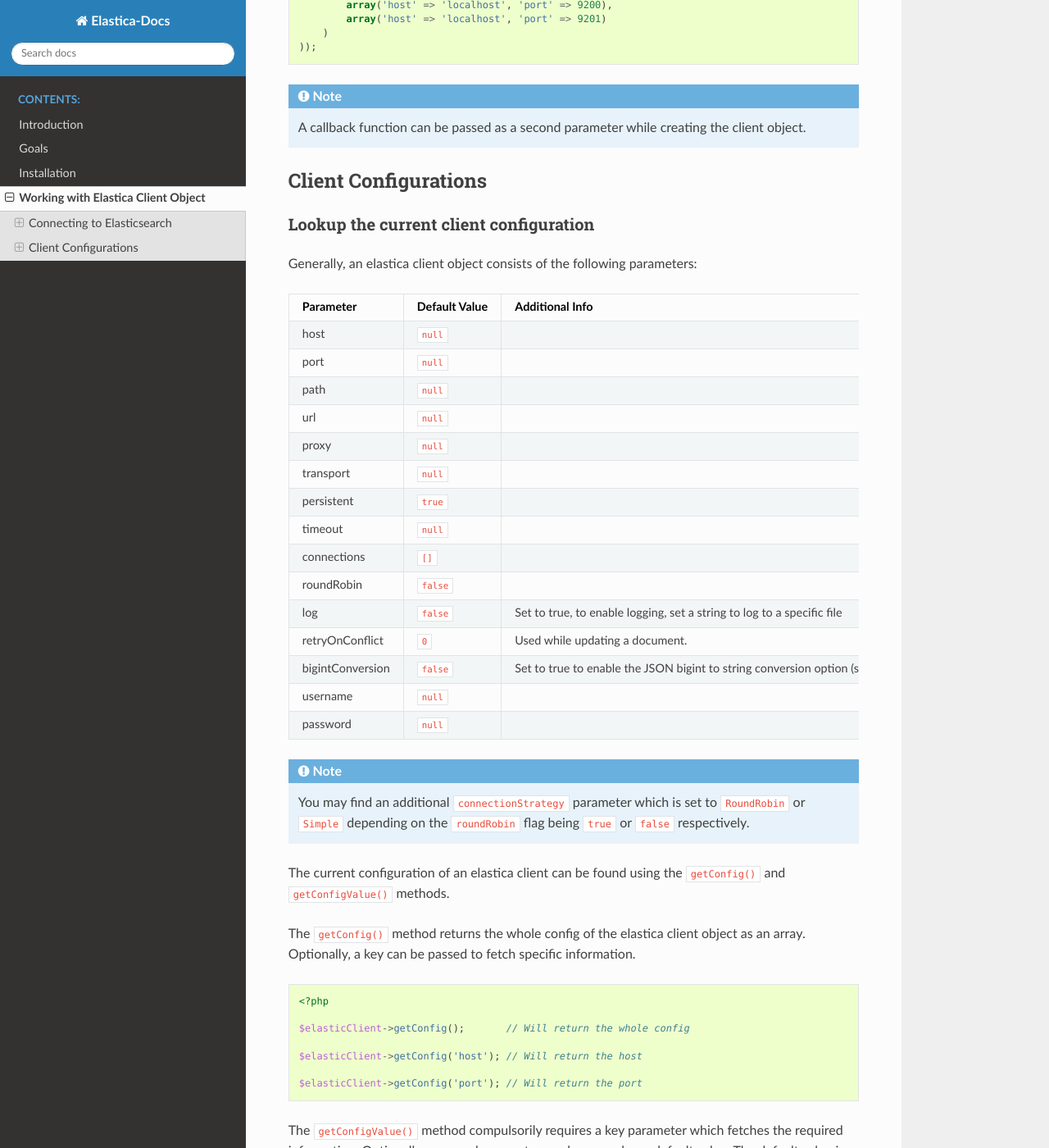
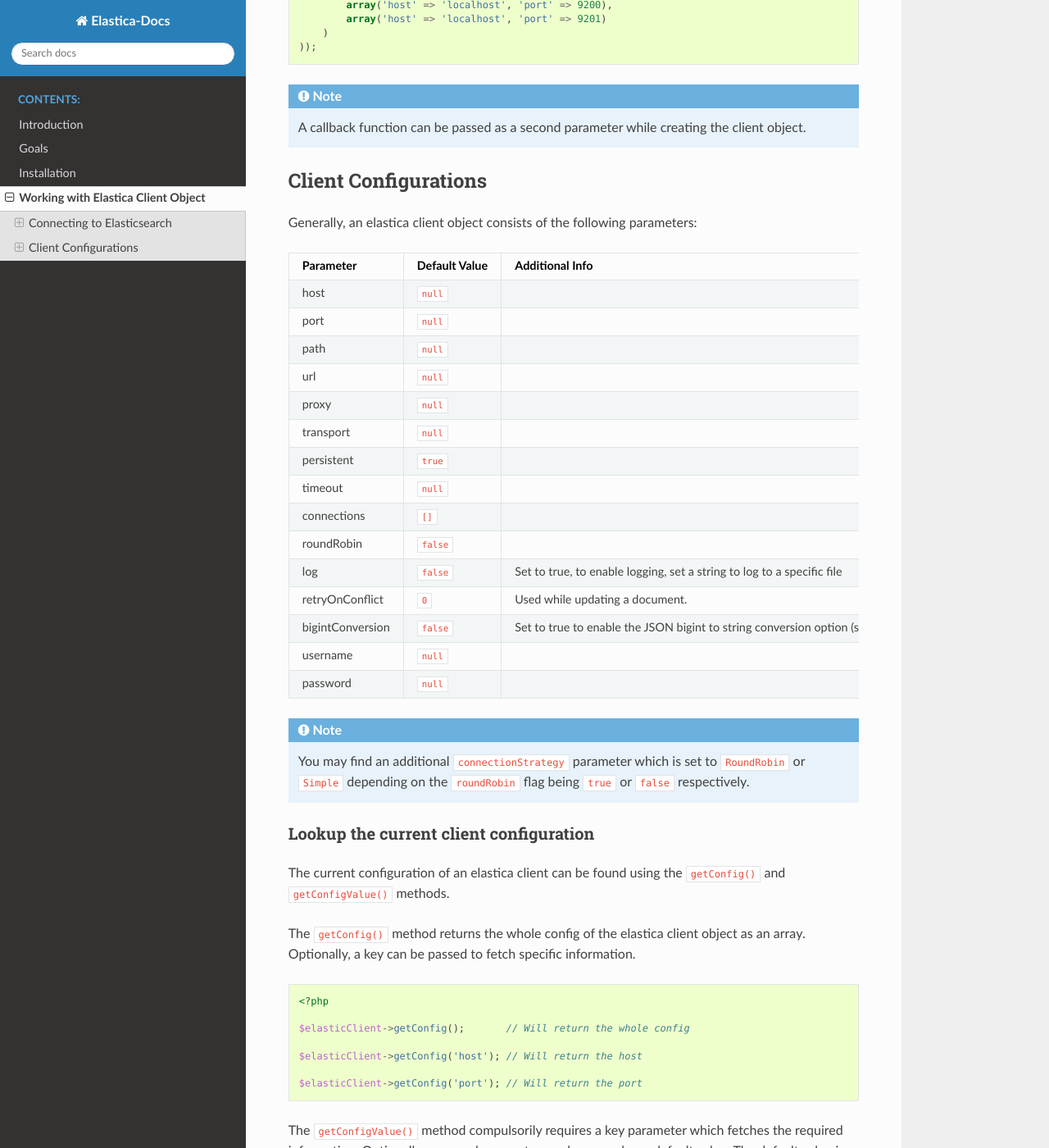
Before and after one commit to yashtodi94/elastica-docs, a Sphinx documentation site: the page built from source/client.rst, in a window 1280 px wide and 1400 px high, scrolled down 962 px. Shown: the whole window at 82% size. Built offline with Sphinx 7.4.7 and the Read the Docs theme 2.0.0, drawn with Linux system fonts in a browser that asks for light colours; some of the changed lines change nothing that is shown.

Commit message:
Changed the position of the table

```diff
--- a/source/client.rst
+++ b/source/client.rst
@@ -47,9 +47,6 @@ One of the goals of the distributed search index is availability. If one server
 Client Configurations
 ---------------------
 
-Lookup the current client configuration
-~~~~~~~~~~~~~~~~~~~~~~~~~~~~~~~~~~~~~~~
-
 Generally, an elastica client object consists of the following parameters:
 
 ================ ============= ===============
@@ -76,6 +73,9 @@ password         ``null``
 
 	You may find an additional ``connectionStrategy`` parameter which is set to ``RoundRobin`` or ``Simple`` depending on the ``roundRobin`` flag being ``true`` or ``false`` respectively.
 
+Lookup the current client configuration
+~~~~~~~~~~~~~~~~~~~~~~~~~~~~~~~~~~~~~~~
+
 The current configuration of an elastica client can be found using the ``getConfig()`` and ``getConfigValue()`` methods.
 
 The ``getConfig()`` method returns the whole config of the elastica client object as an array. Optionally, a key can be passed to fetch specific information.
```
